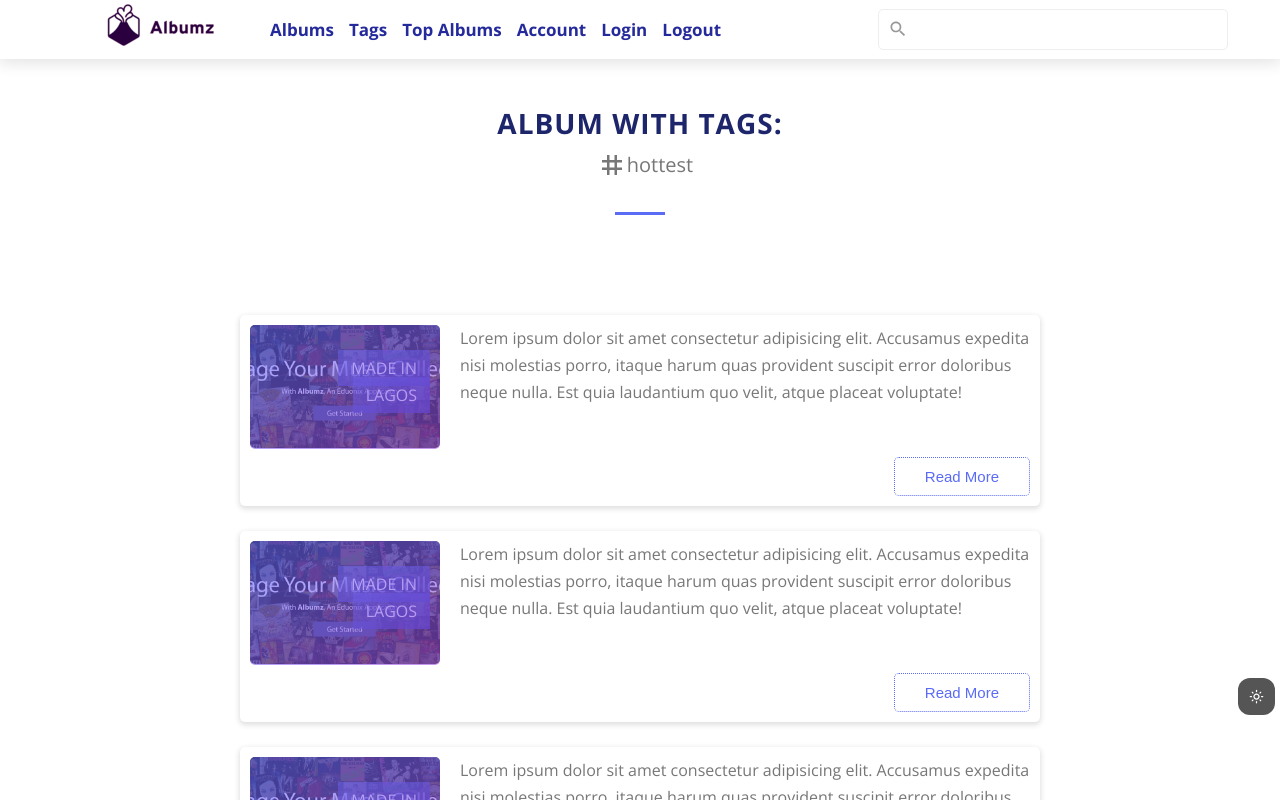
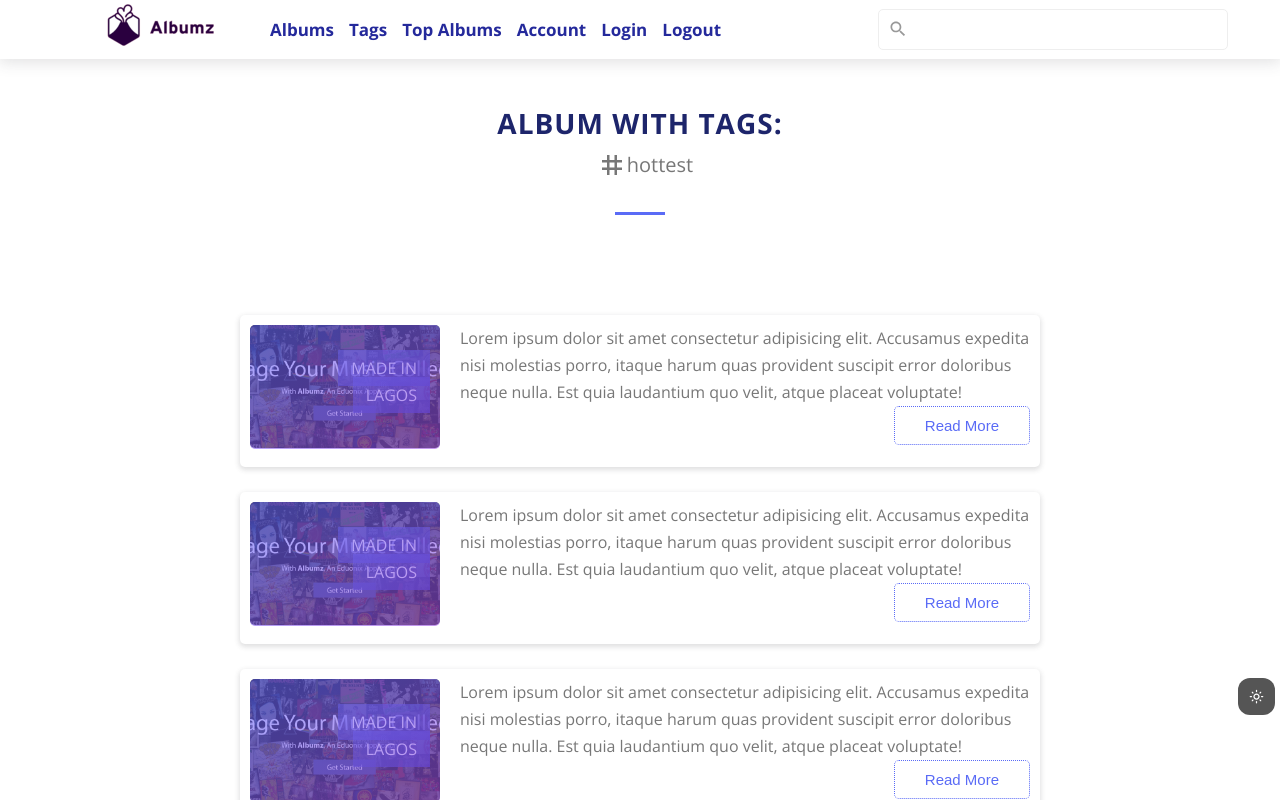
Before and after one commit to esteemayo/next-albumz-client, a Next.js app: page /albums/tags in a window 1280 px wide. Shown: the top 800 px of the page. Built offline with nearby package versions, Linux system fonts and the light colour scheme.

Commit message:
changed read more button position

```diff
--- a/components/TagCard.jsx
+++ b/components/TagCard.jsx
@@ -34,11 +34,11 @@ const TagCard = () => {
             nisi molestias porro, itaque harum quas provident suscipit error doloribus
             neque nulla. Est quia laudantium quo velit, atque placeat voluptate!
           </p>
+          <div className={styles.btnWrapper}>
+            <button className={styles.btn} onClick={handleClick}>Read more</button>
+          </div>
         </div>
       </div>
-        <div className={styles.btnWrapper}>
-          <button className={styles.btn} onClick={handleClick}>Read more</button>
-        </div>
     </div>
   );
 };
```
